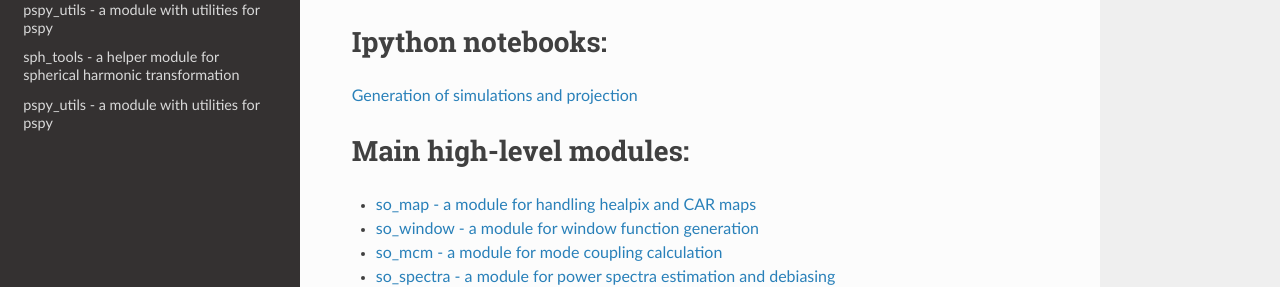
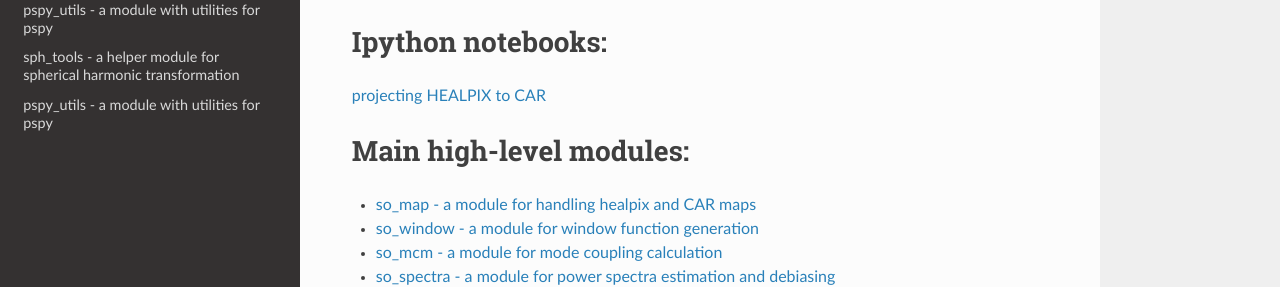
Before and after one commit to thibautlouis/pspy, a Sphinx documentation site: the page built from docs/source/index.rst, in a window 1280 px wide and 1079 px high. Shown: the part 348-635 px from the top of the window. Built offline with Sphinx 7.4.7 and the Read the Docs theme 2.0.0, drawn with Linux system fonts in a browser that asks for light colours.

Commit message:
Update index.rst

```diff
--- a/docs/source/index.rst
+++ b/docs/source/index.rst
@@ -11,7 +11,7 @@ If you want to work on the code from `GitHub <https://github.com/thibautlouis/ps
 Ipython notebooks:
 ==================
 
-`Generation of simulations and projection  <https://pspy.readthedocs.org/en/latest/tutorial_projection.html>`_
+`projecting HEALPIX to CAR  <https://pspy.readthedocs.org/en/latest/tutorial_projection.html>`_
 
 
 Main high-level modules:
```
